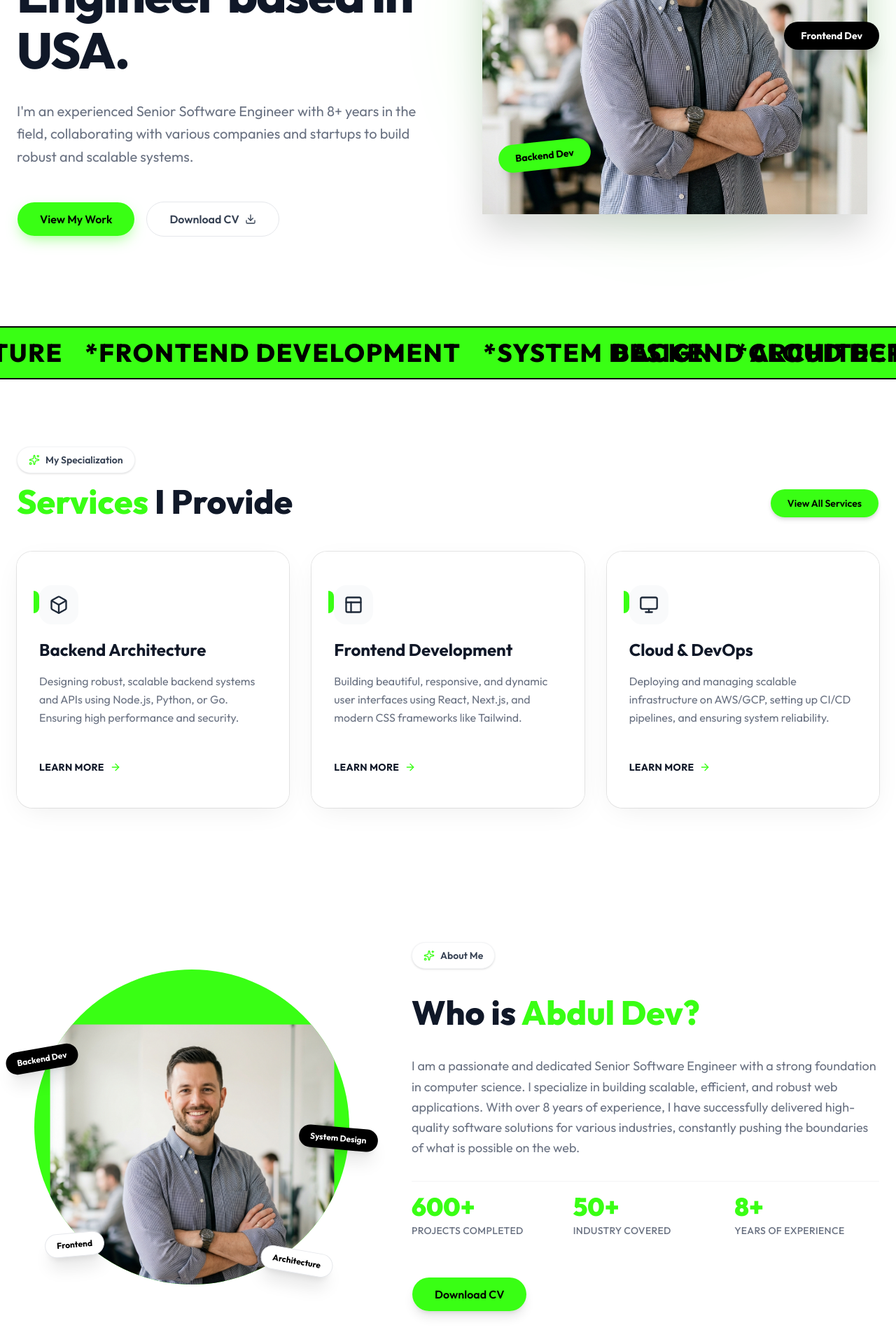
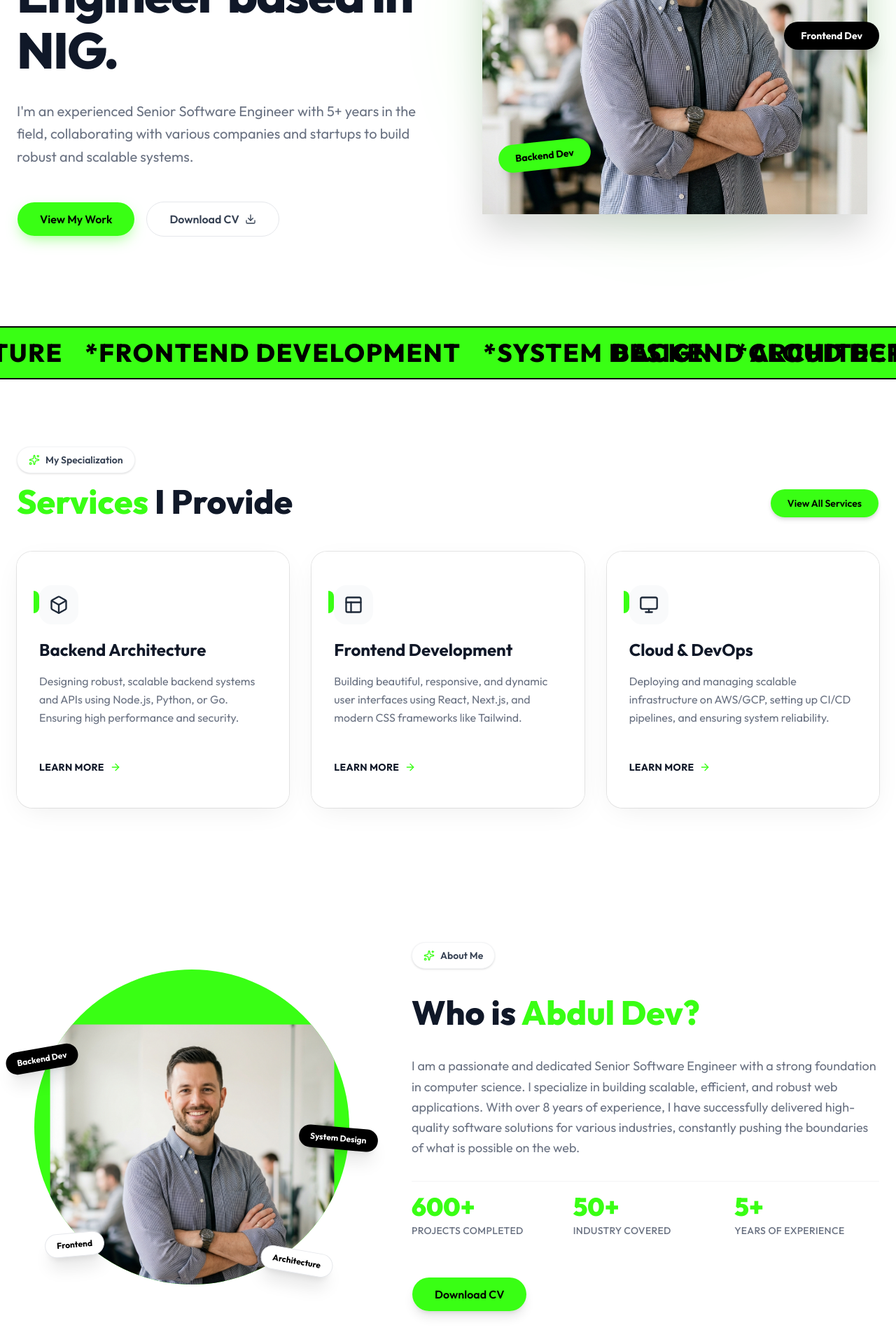
Before and after one commit to adamabu578/abdul-portfolio, a Next.js app: page / in a window 1280 px wide. Shown: the part 404-2324 px from the top of the page at 70% size. Built offline with nearby package versions, Linux system fonts and the light colour scheme.

Commit message:
2nd commit

```diff
--- a/src/app/page.tsx
+++ b/src/app/page.tsx
@@ -18,11 +18,11 @@ export default function Home() {
 
           <h1 className="text-5xl md:text-7xl font-extrabold tracking-tight text-gray-900 leading-[1.1]">
             <span className="text-[#39FF14]">I'm Abdul Dev,</span><br />
-            Senior Software<br /> Engineer based in USA.
+            Senior Software<br /> Engineer based in NIG.
           </h1>
 
           <p className="text-lg md:text-xl text-gray-500 max-w-xl leading-relaxed">
-            I'm an experienced Senior Software Engineer with 8+ years in the field, collaborating with various companies and startups to build robust and scalable systems.
+            I'm an experienced Senior Software Engineer with 5+ years in the field, collaborating with various companies and startups to build robust and scalable systems.
           </p>
 
           <div className="flex flex-col sm:flex-row items-center gap-4 pt-4">
@@ -53,7 +53,7 @@ export default function Home() {
 
           {/* Floating Badges */}
           <div className="absolute top-10 right-4 md:right-10 bg-black text-white px-5 py-3 rounded-full text-sm font-bold shadow-2xl rotate-12 z-20 flex items-center justify-center border-2 border-[#39FF14] w-[100px] h-[100px]">
-             <div className="text-center leading-tight text-xs uppercase tracking-widest">Hire<br/>Me</div>
+            <div className="text-center leading-tight text-xs uppercase tracking-widest">Hire<br />Me</div>
           </div>
           <div className="absolute bottom-16 -left-4 md:left-10 bg-[#39FF14] text-black px-6 py-2.5 rounded-full text-sm font-bold shadow-xl -rotate-6 z-20">
             Backend Dev
@@ -185,7 +185,7 @@ export default function Home() {
                 <div className="text-sm text-gray-500 font-medium mt-1 uppercase tracking-wide">Industry Covered</div>
               </div>
               <div>
-                        <div className="text-3xl md:text-4xl font-black text-[#39FF14]">8+</div>
+                <div className="text-3xl md:text-4xl font-black text-[#39FF14]">5+</div>
                 <div className="text-sm text-gray-500 font-medium mt-1 uppercase tracking-wide">Years of Experience</div>
               </div>
             </div>
@@ -211,7 +211,7 @@ export default function Home() {
         </div>
 
         <h2 className="text-4xl md:text-5xl font-extrabold text-gray-900 mb-16 mx-auto max-w-2xl">
-            Exploring the <span className="text-[#39FF14]">Tools</span><br/> Behind My Engineering
+          Exploring the <span className="text-[#39FF14]">Tools</span><br /> Behind My Engineering
         </h2>
 
         <div className="grid grid-cols-2 md:grid-cols-3 gap-6 text-left">
```
Lines whose indentation alone changed are shown as unchanged.
